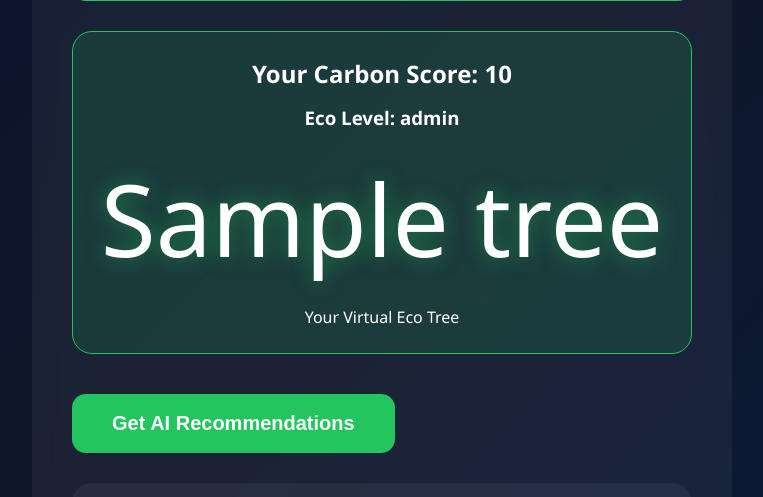
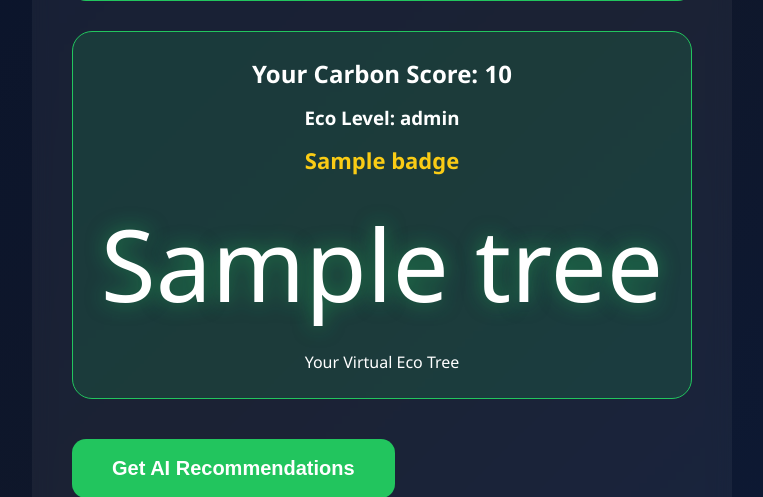
Before and after one commit to stutij586/ECO_TRACK_AI, a Flask app: template templates/calculator.html in a window 1280 px wide. Shown: the part 691-1188 px from the top of the page, without its empty margins (258-1021 px from the left). Run offline with Flask 3, Linux system fonts and the light colour scheme; the template is opened without the code that fills it: most values are stand-ins (such as "Sample title", 1, 10 or a date in 2020).

Commit message:
Added sustainability badge system

```diff
--- a/app.py
+++ b/app.py
@@ -13,6 +13,7 @@ def calculator():
     score = None
     level = None
     tree = None
+    badge = None
 
     average_score = 75
     battle_message = ""
@@ -59,6 +60,20 @@ def calculator():
             level = "Needs Improvement 🌱"
             tree = "🌱"
 
+        # Sustainability Badge
+
+        if score < 30:
+            badge = "🏅 Gold Eco Champion"
+
+        elif score < 70:
+            badge = "🥈 Silver Green Warrior"
+
+        elif score < 120:
+            badge = "🥉 Bronze Eco Learner"
+
+        else:
+            badge = "🌱 Beginner Badge"
+
 
         student_scores = [
             45,
@@ -95,6 +110,7 @@ def calculator():
     score=score,
     level=level,
     tree=tree,
+    badge=badge,
     vehicle=vehicle,
     distance=distance,
     electricity=electricity,
--- a/static/style.css
+++ b/static/style.css
@@ -369,3 +369,14 @@ label{
 
     transition:0.5s;
 }
+
+.badge{
+
+    margin-top:15px;
+
+    font-size:22px;
+
+    font-weight:700;
+
+    color:#facc15;
+}
--- a/templates/calculator.html
+++ b/templates/calculator.html
@@ -83,6 +83,10 @@
             Eco Level:
             {{ level }}
         </h3>
+
+        <div class="badge">
+            {{ badge }}
+        </div>
 
         <div class="tree">
             {{ tree }}
```
